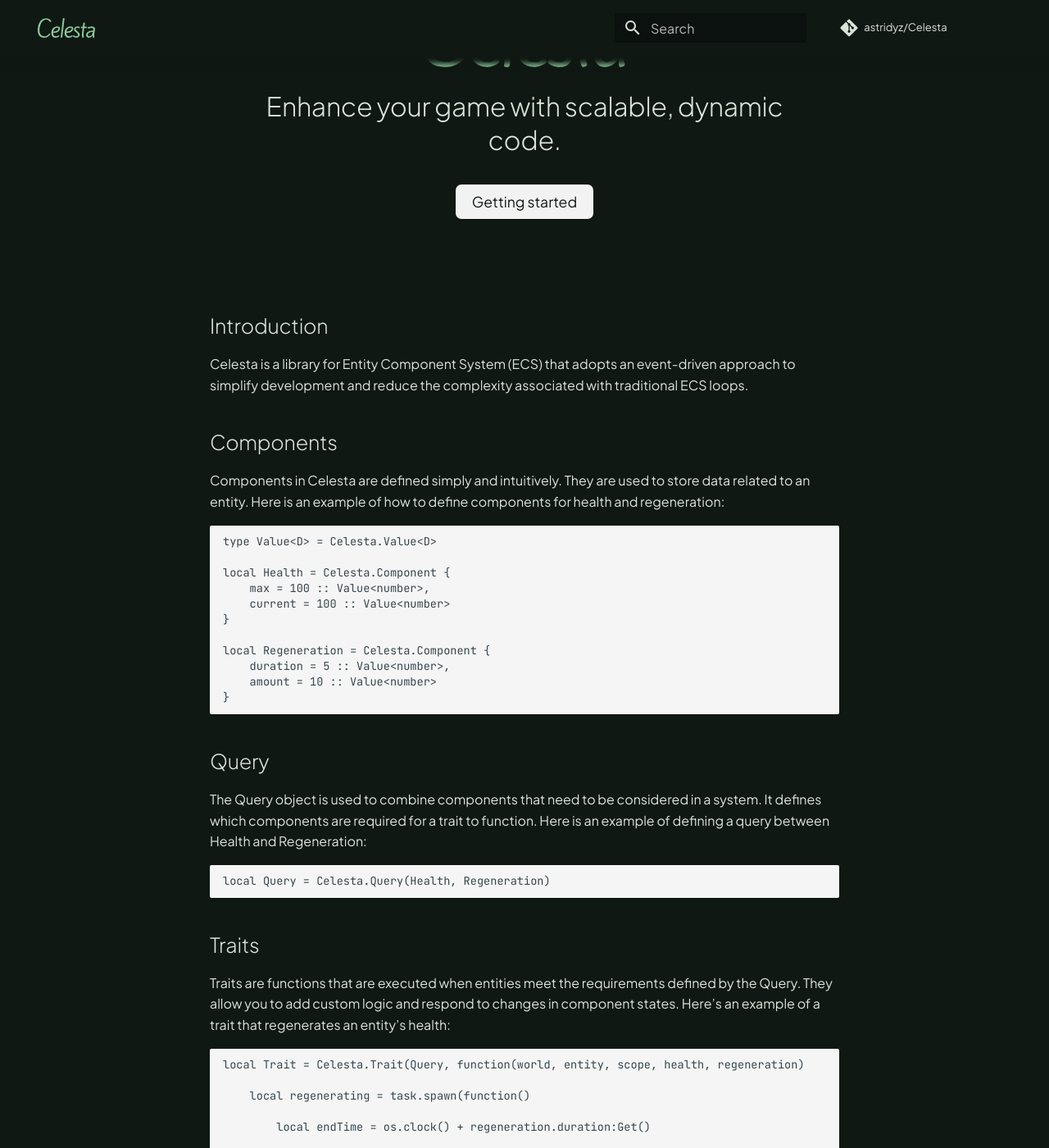
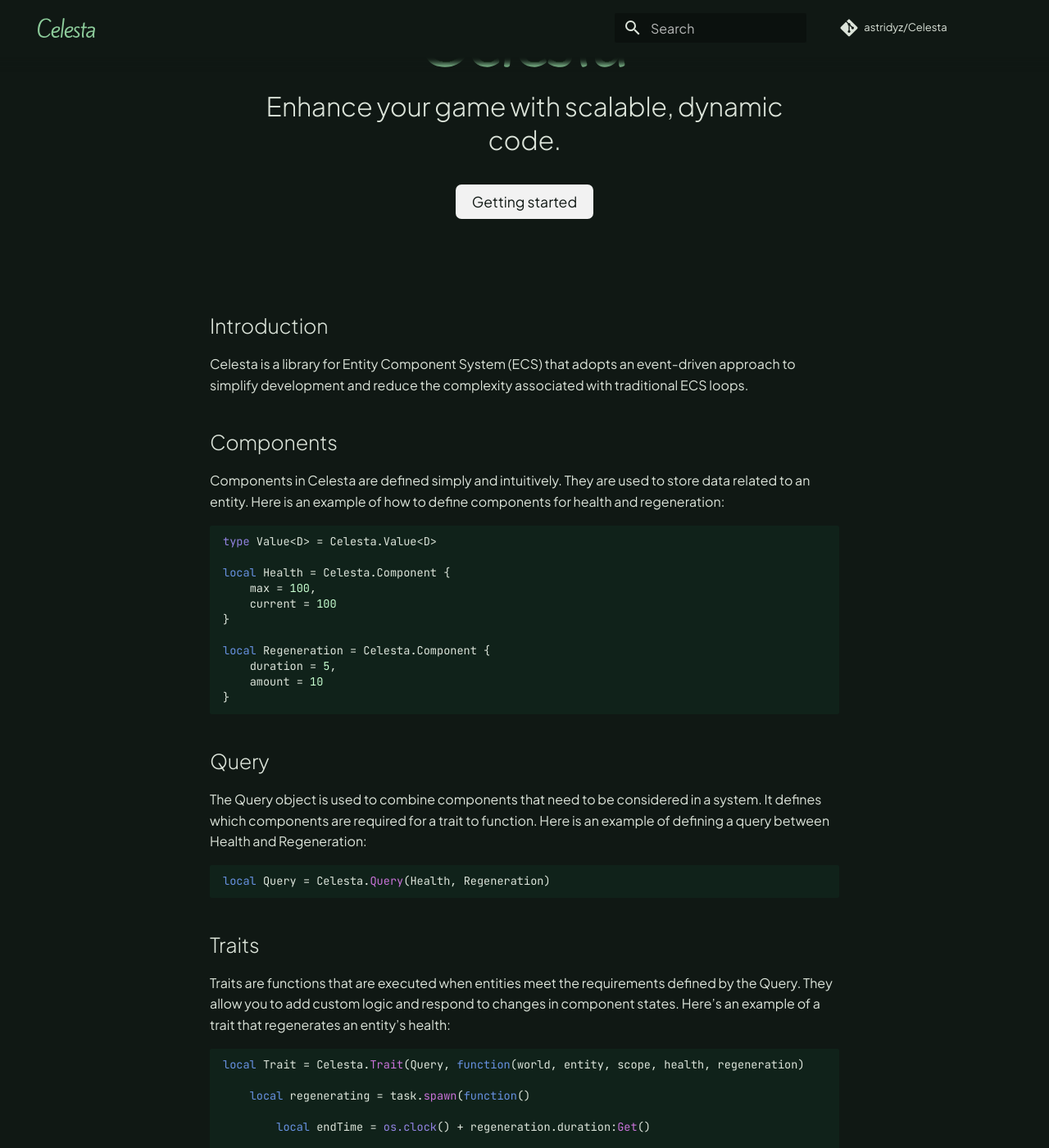
Before and after one commit to astridyz/Celesta, an MkDocs documentation site: the page built from docs/index.md, in a window 1280 px wide and 1400 px high, scrolled down 248 px. Shown: the whole window at 82% size. Built offline with MkDocs 1.6.1 and Material for MkDocs 9.7.7, drawn with Linux system fonts in a browser that asks for light colours; comment, search, counter and statistics services are not loaded; some of the changed text lies outside the part shown.

Commit message:
Added colors to code

````diff
--- a/docs/assets/themes/celestadoc.css
+++ b/docs/assets/themes/celestadoc.css
@@ -1,5 +1,5 @@
 :root {
-	--celestadoc-grey-0: #122b1e;
+	--celestadoc-grey-0: #10221a;
 	--celestadoc-grey-1: #101814;
 	--celestadoc-grey-2: #808080;
 	--celestadoc-grey-3: #f2f2f2;
--- /dev/null
+++ b/docs/assets/themes/code.css
@@ -0,0 +1,18 @@
+* {
+    --md-code-fg-color: var(--celestadoc-grey-4);
+    --md-code-bg-color: var(--celestadoc-grey-0);
+    --md-code-hl-color: #2977ff;
+    --md-code-hl-color--light: #2977ff1a;
+    --md-code-hl-number-color: var(--celestadoc-primary-1);
+    --md-code-hl-special-color: #f06090;
+    --md-code-hl-function-color: #c973d9;
+    --md-code-hl-constant-color: #9383e2;
+    --md-code-hl-keyword-color: #6791e0;
+    --md-code-hl-string-color: #2fb170;
+    --md-code-hl-name-color: var(--md-code-fg-color);
+    --md-code-hl-operator-color: var(--md-default-fg-color--light);
+    --md-code-hl-punctuation-color: var(--md-default-fg-color--light);
+    --md-code-hl-comment-color: var(--celestadoc-grey-2);
+    --md-code-hl-generic-color: var(--md-default-fg-color--light);
+    --md-code-hl-variable-color: var(--md-default-fg-color--light);
+}
--- a/docs/index.md
+++ b/docs/index.md
@@ -20,17 +20,17 @@ Celesta is a library for Entity Component System (ECS) that adopts an event-driv
 Components in Celesta are defined simply and intuitively.
   They are used to store data related to an entity. Here is an example of how to define components for health and regeneration:
 
-```
+```Lua
 type Value<D> = Celesta.Value<D>
 
 local Health = Celesta.Component {
-    max = 100 :: Value<number>,
-    current = 100 :: Value<number>
+    max = 100,
+    current = 100
 }
 
 local Regeneration = Celesta.Component {
-    duration = 5 :: Value<number>,
-    amount = 10 :: Value<number>
+    duration = 5,
+    amount = 10
 }
 ```
 
@@ -38,14 +38,14 @@ local Regeneration = Celesta.Component {
 
 The Query object is used to combine components that need to be considered in a system. It defines which components are required for a trait to function. Here is an example of defining a query between Health and Regeneration:
 
-```
+```Lua
 local Query = Celesta.Query(Health, Regeneration)
 ```
 
 ## Traits
 Traits are functions that are executed when entities meet the requirements defined by the Query. They allow you to add custom logic and respond to changes in component states. Here’s an example of a trait that regenerates an entity’s health:
 
-```
+```Lua
 local Trait = Celesta.Trait(Query, function(world, entity, scope, health, regeneration)
 
     local regenerating = task.spawn(function()
@@ -59,13 +59,10 @@ local Trait = Celesta.Trait(Query, function(world, entity, scope, health, regene
             local max = health.max:Get()
 
             --// Add logic for health regeneration here
-
         end
-
     end)
 
     --// Will be canceled when the trait is removed
     table.insert(scope, regenerating)
-
 end)
 ```
--- a/mkdocs.yml
+++ b/mkdocs.yml
@@ -45,6 +45,7 @@ extra_css:
   - assets/themes/colors.css
   - assets/themes/page.css
   - assets/themes/home.css
+  - assets/themes/code.css
 
 nav:
   - Home: index.md
@@ -52,3 +53,6 @@ nav:
     - Get Started: Learning/index.md
     - Downloading: Learning/Downloading.md
     - Contributing: Learning/Contributing.md
+
+markdown_extensions:
+  - pymdownx.superfences
````
